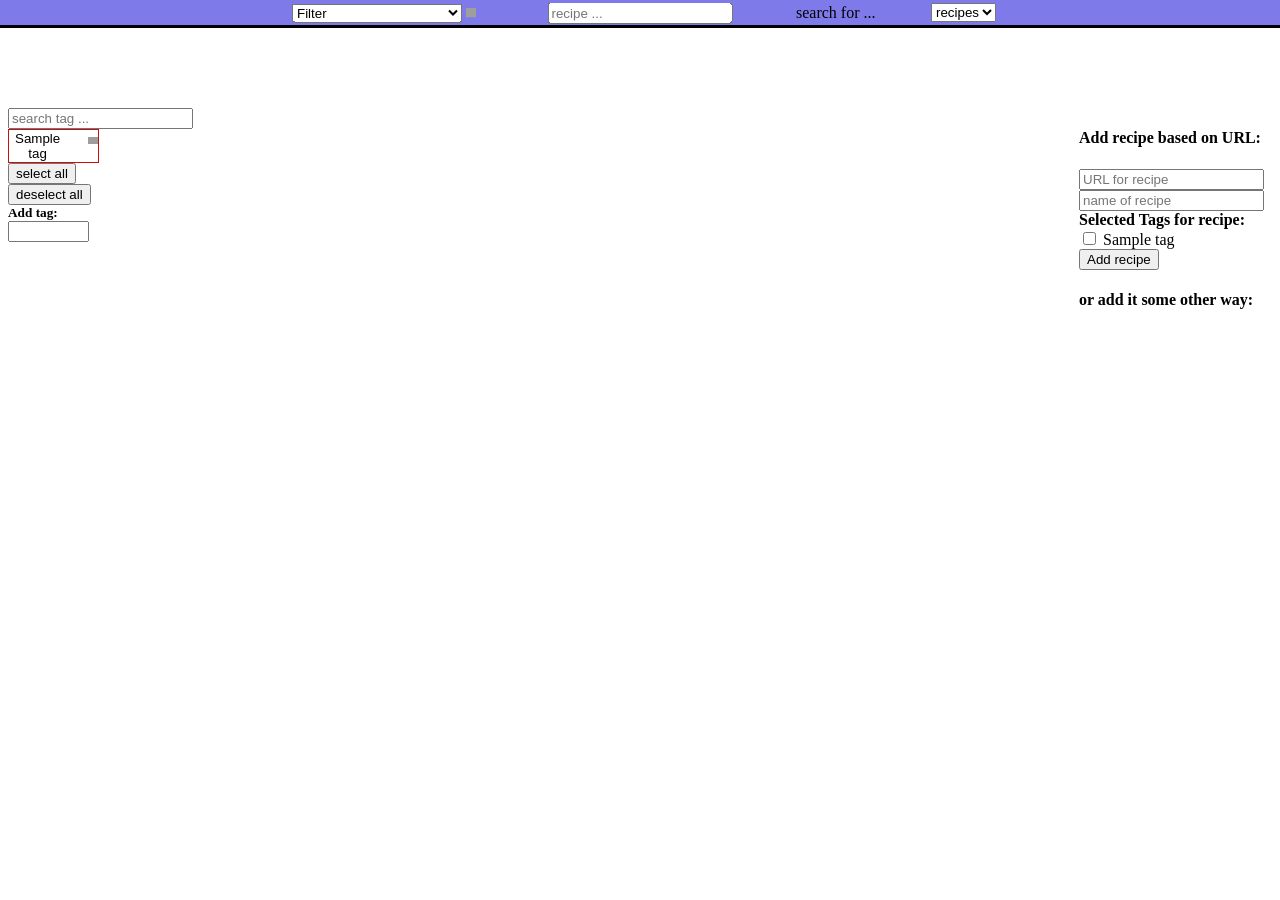
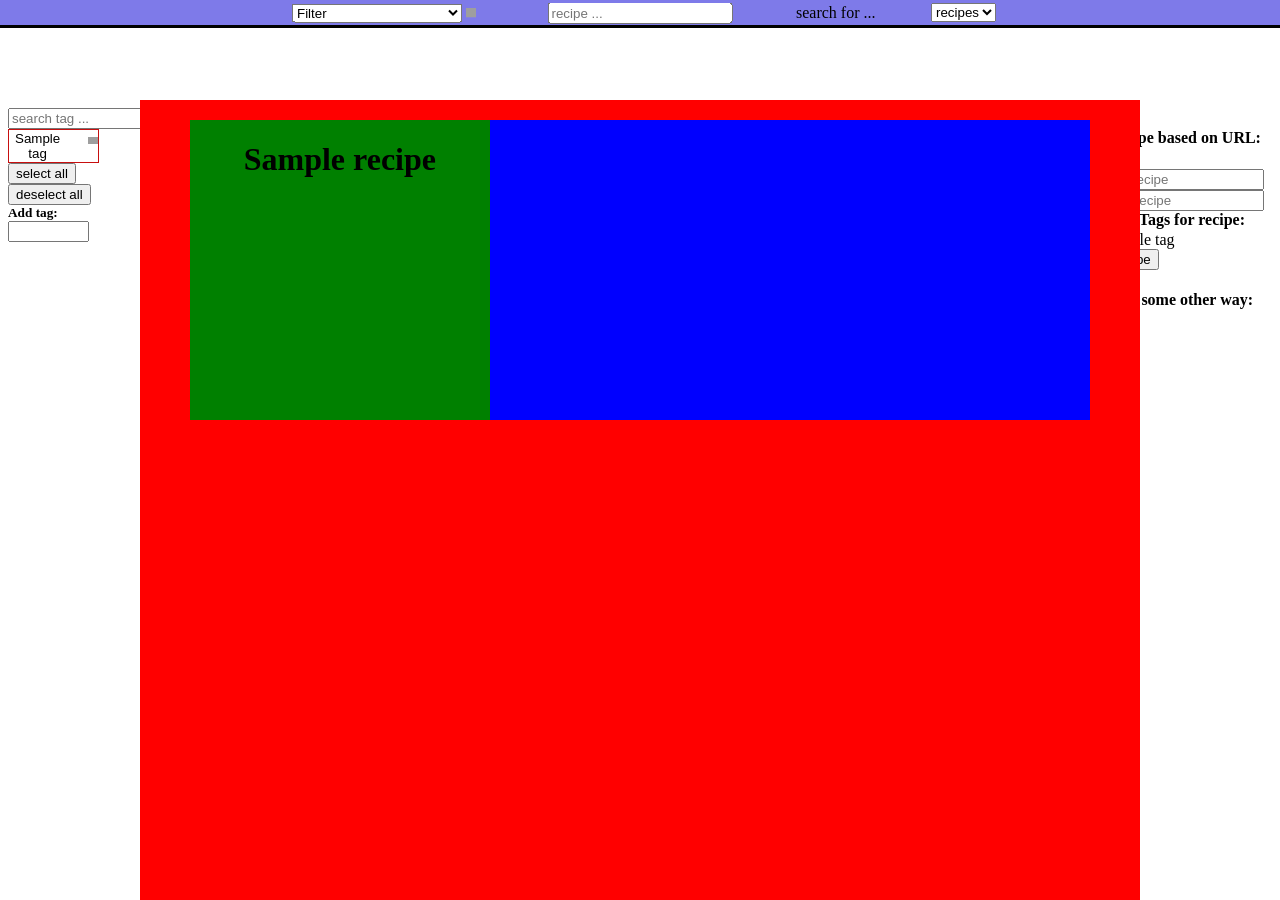
Before and after one commit to Lildhansen/Cookbook, a Django app: page / in a window 1280 px wide. Before the commit the page ends 309 px from the top, so only its background shows below. Run offline with Django 4.2, Linux system fonts and the light colour scheme; tables that the repository leaves empty hold one stand-in row (values such as "Sample post"); grey boxes are pictures that could not be loaded.

Commit message:
make groundwork for where each recipe should be

```diff
--- a/cookbookPage/static/myStyle.css
+++ b/cookbookPage/static/myStyle.css
@@ -2,6 +2,10 @@ body {
   margin-left: 0px;
 }
 
+html, body {
+  height: 100%;
+  overflow: hidden; /* if number of tags gets too high this is an issue*/
+}
 
 button[name="tagInTagsMenu"] {
   border: 1px;
@@ -71,6 +75,43 @@ button[name="tagInTagsMenu"] {
 
 }
 
+.showRecipesSection{
+  width: 1000px;
+  height: 100%;
+  margin-top: 100px;
+  background-color: red;
+
+  position: absolute;
+  top:0;
+  bottom: 0;
+  left: 0;
+  right: 0;
+
+  margin-left: auto;
+  margin-right:auto;
+  overflow: auto;
+}
+
+.rowOfRecipesDiv{
+  width:90%;
+  height: 300px;
+  position: relative;
+  margin:auto;
+  display: block;
+  margin-top: 20px;
+  background-color: blue;
+}
+
+.recipeDiv{
+  width:33.3%;
+  height: 100%;
+  position: relative;
+  background-color: green;
+  display: inline.block;
+  float:left;
+  text-align:center
+}
+
 /* THIS STUPID DIV WONT GET VERTICALLY CENTERED */
 #typeOfSearchSelectionDiv {
   top:15px;
--- a/cookbookPage/templates/index.html
+++ b/cookbookPage/templates/index.html
@@ -1,4 +1,5 @@
 {% load static %}
+{% load util %}
 <!DOCTYPE html>
 <html lang="en">
 
@@ -89,7 +90,22 @@
         <!-- der skal være en eller anden toggle ("recipe must have all tags") eller lign. for om recipes'ne skal vises hvor de opfylder alle tags,
             eller hvor blot de kan have en af det tags (så basically om or eller and) -->
     </div>
-    <!--right now all tags gets assigned all recipes and vice versa-->
+
+    <div class="showRecipesSection">
+        {% for recipe in myRecipes %}
+            {% if forloop.counter0|modulo:3 == 0 %}
+                <div class="rowOfRecipesDiv">
+            {% endif %}
+
+                <div class="recipeDiv">
+                    <h1>{{ recipe }}</h1>
+                </div>
+            {% if forloop.counter0|modulo:3 == 2 or forloop.last %}
+                </div>
+            {% endif %}
+        {% endfor %}
+    </div>
+
     <div class="addRecipeSection">
         <h4>Add recipe based on URL:</h4>
         <form action="/addRecipe" method="POST">
--- /dev/null
+++ b/cookbookPage/templatetags/util.py
@@ -0,0 +1,7 @@
+from django import template
+
+register = template.Library()
+
+@register.filter
+def modulo(num, val):
+    return num % val
--- a/cookbookPage/views.py
+++ b/cookbookPage/views.py
@@ -15,6 +15,7 @@ from .util import utility as util
 
 tagsFromModel = Tag.objects.all()
 tags = []
+recipes = Recipe.objects.all()
 
 def loadTagsFromModel():
     tagsFromModel = Tag.objects.all()#Here we load the tags from the model (different from their representation on the frontend)
@@ -24,7 +25,7 @@ def loadTagsFromModel():
 
 def main(request):
     loadTagsFromModel()
-    context = {'myTags':tags}
+    context = {'myTags':tags, 'myRecipes':recipes}
     return render(request, 'index.html',context)
 
 #region tags
@@ -71,3 +72,6 @@ def addRecipe(request):
     for tag in tagsToAddToRecipe:
         recipe.tagNames.add(Tag.objects.get(name=tag))
     return redirect("/")
+
+def showRecipe():
+    pass
```
Also changed, not shown: cookbookPage/templatetags/__init__.py (added).
